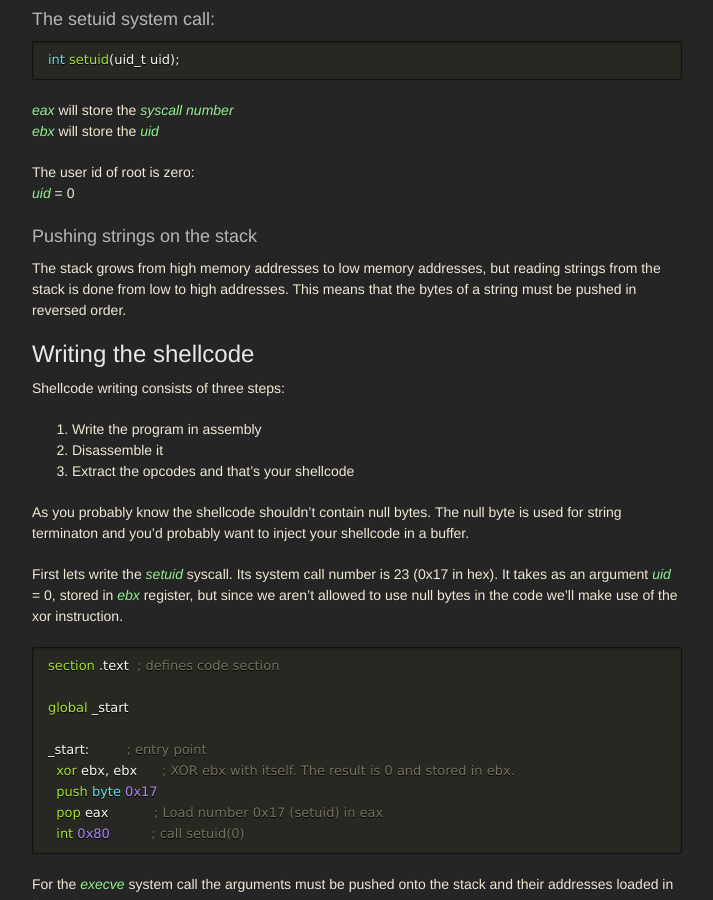
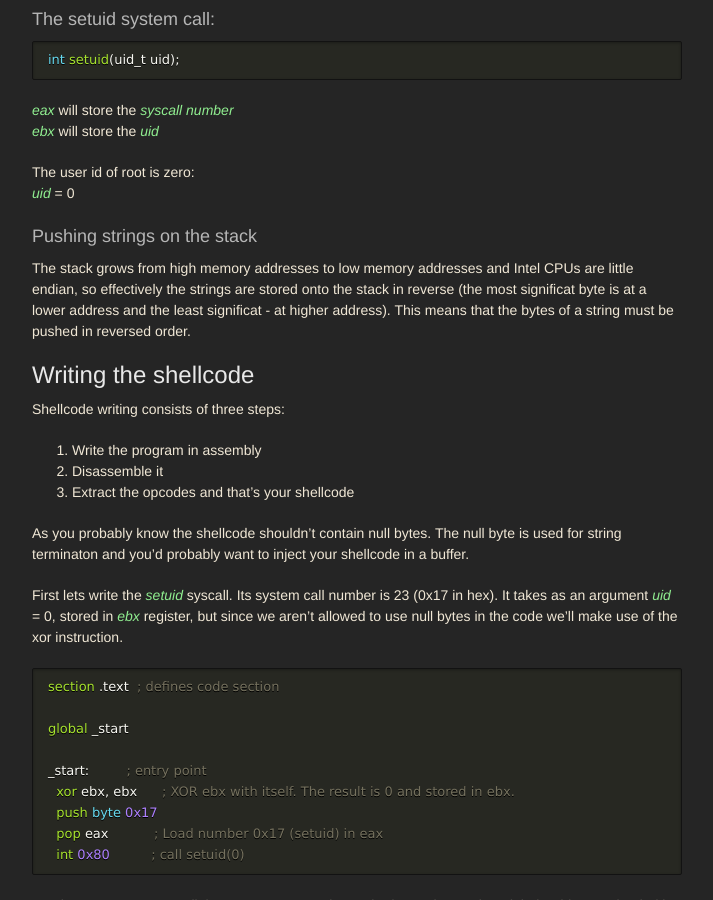
Before and after one commit to idafchev/idafchev.github.io, a Jekyll site: the page built from _posts/2017-04-14-writing_linux_shellcode.md, in a window 1280 px wide and 900 px high, scrolled down 1265 px. Shown: the whole window, without its empty margins (283-996 px from the left). Built offline with Jekyll 4.4.1, drawn with Linux system fonts in a browser that asks for light colours; nearby versions of some CDN libraries; some web fonts are replaced.

Commit message:
Create 2017-04-14-writing_linux_shellcode.md

```diff
--- a/_posts/2017-04-14-writing_linux_shellcode.md
+++ b/_posts/2017-04-14-writing_linux_shellcode.md
@@ -60,7 +60,7 @@ The user id of root is zero:
 
 ### Pushing strings on the stack
 
-The stack grows from high memory addresses to low memory addresses, but reading strings from the stack is done from low to high addresses. This means that the
+The stack grows from high memory addresses to low memory addresses and Intel CPUs are little endian, so effectively the strings are stored onto the stack in reverse (the most significat byte is at a lower address and the least significat - at higher address). This means that the
 bytes of a string must be pushed in reversed order.
 
 ## Writing the shellcode
```
